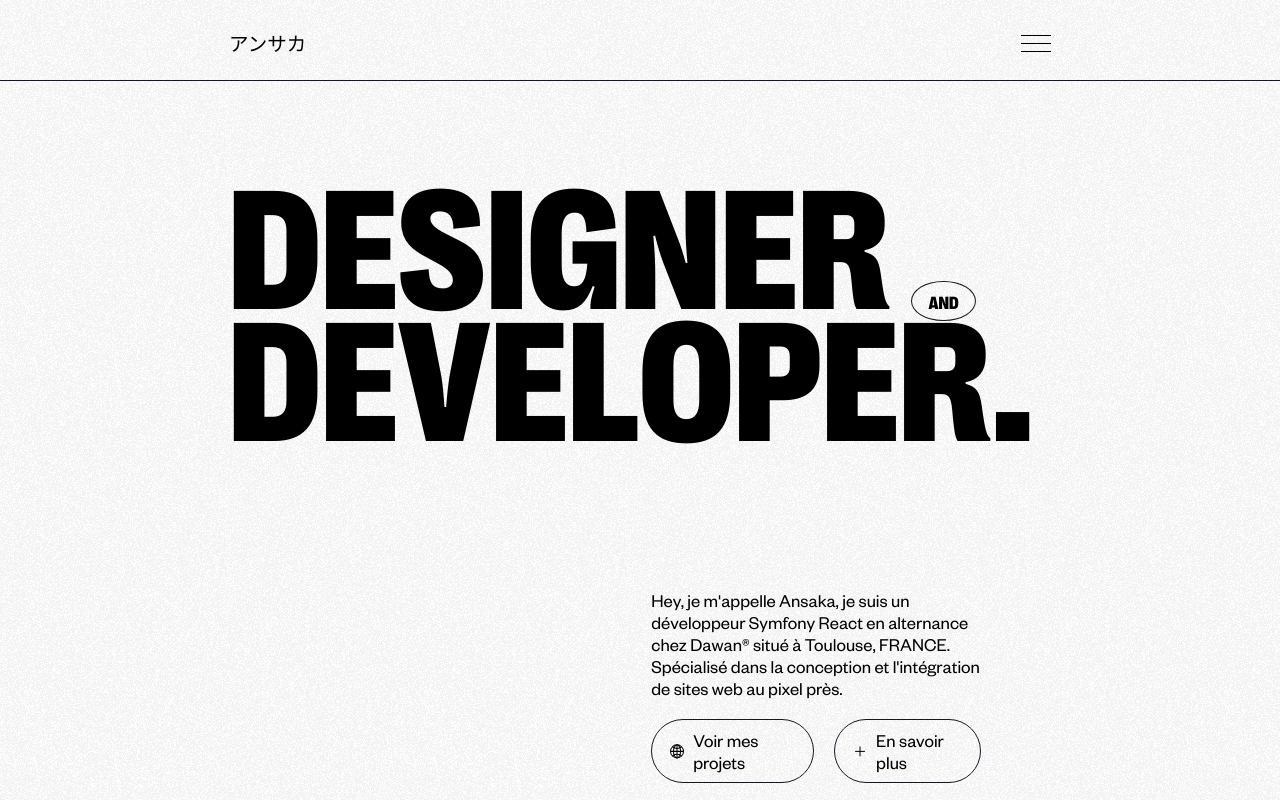
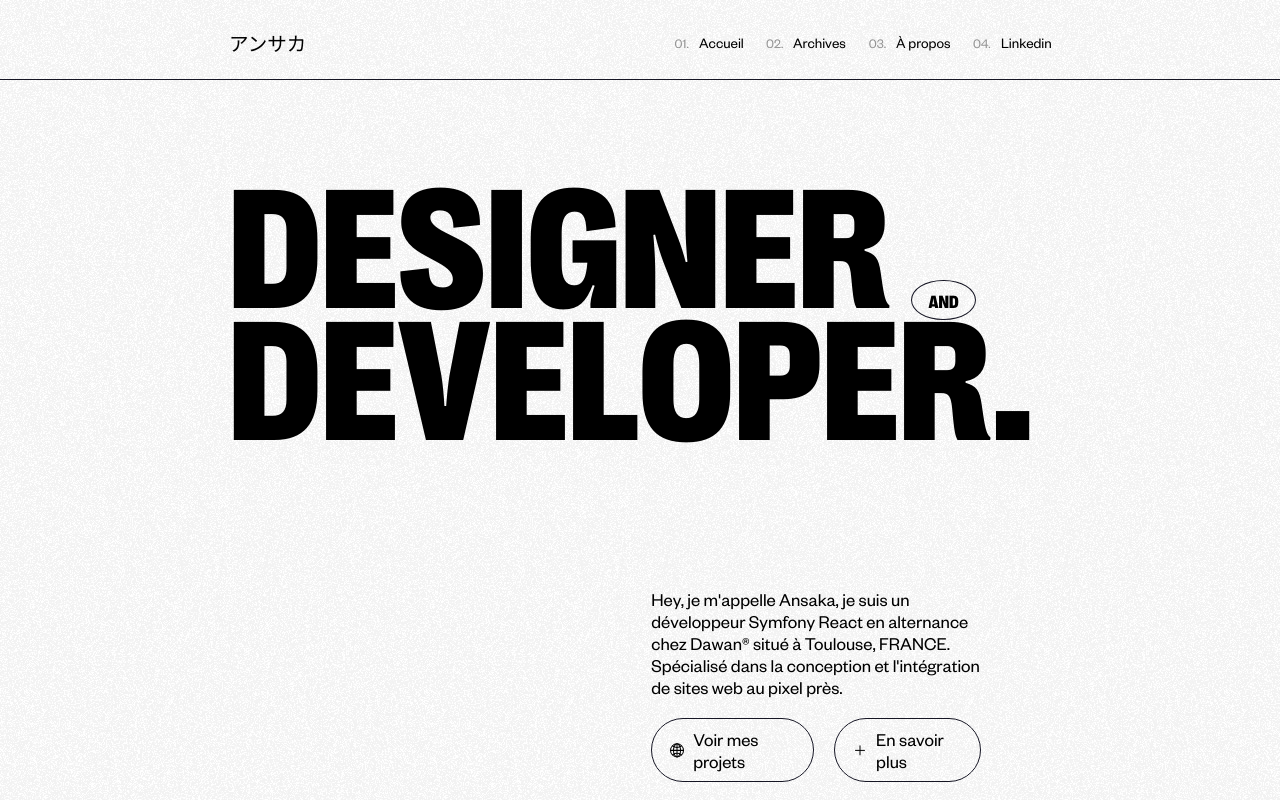
Before and after one commit to iamansaka/website, a Next.js app: page / in a window 1280 px wide. Shown: the top 802 px of the page. Built offline with nearby package versions, Linux system fonts and the light colour scheme.

Commit message:
Fix bug menu burger

```diff
--- a/components/Header/Header.js
+++ b/components/Header/Header.js
@@ -16,6 +16,10 @@ export default function Header() {
   const handleShowMenu = () => {
     setMenuToggle(!menuToggle);
   };
+
+  useEffect(() => {
+    setLargeurEcran(window.innerWidth);
+  });
 
   useEffect(() => {
     const innerWidth = () => {
@@ -42,6 +46,7 @@ export default function Header() {
         <span></span>
       </ButtonBurgerStyled>
       {(menuToggle || largeurEcran > 768) && <Navigation />}
+      {/* {(menuToggle || largeurEcran > 768) && <Navigation />} */}
     </StyledHeader>
   );
 }
--- a/styles/module/Header.styled.js
+++ b/styles/module/Header.styled.js
@@ -1,4 +1,5 @@
 import styled from "styled-components";
+import { device } from "../device";
 
 export const StyledHeader = styled.header`
   display: flex;
@@ -11,15 +12,22 @@ export const StyledHeader = styled.header`
   /* padding-inline: 8.8541666667vw; */
   padding-inline: 17.8541666667vw;
   border-bottom: 1px solid var(--dark);
+  @media ${device.md} {
+    padding-inline: 8.8541666667vw;
+  }
 `;
 
 export const ButtonBurgerStyled = styled.button`
+  display: none;
   position: relative;
   width: 2rem;
   height: 2rem;
   background: transparent;
   cursor: pointer;
   z-index: 90;
+  @media ${device.md} {
+    display: block;
+  }
 
   span {
     position: absolute;
--- a/styles/module/Navigation.js
+++ b/styles/module/Navigation.js
@@ -2,7 +2,7 @@ import styled from "styled-components";
 import { device } from "../device";
 
 export const StyledNavigation = styled.nav`
-  @media ${device.sm} {
+  @media ${device.md} {
     width: 100%;
     display: block;
     margin-top: 25px;
@@ -14,7 +14,7 @@ export const StyledNavigationList = styled.ul`
   flex-wrap: wrap;
   pointer-events: all;
   gap: 1.5rem;
-  @media ${device.sm} {
+  @media ${device.md} {
     flex-direction: column;
   }
 `;
```
